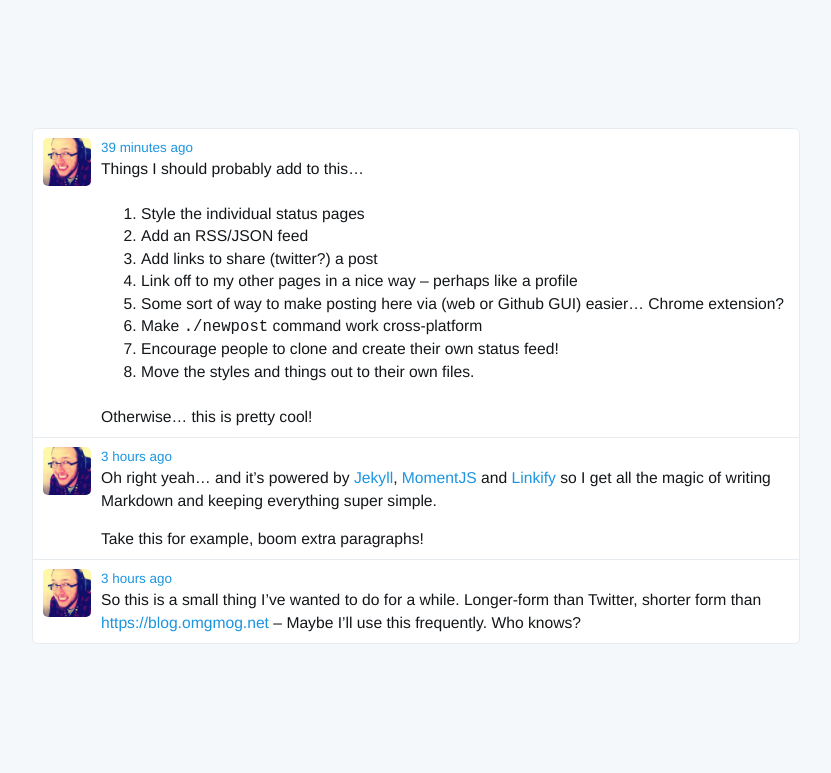
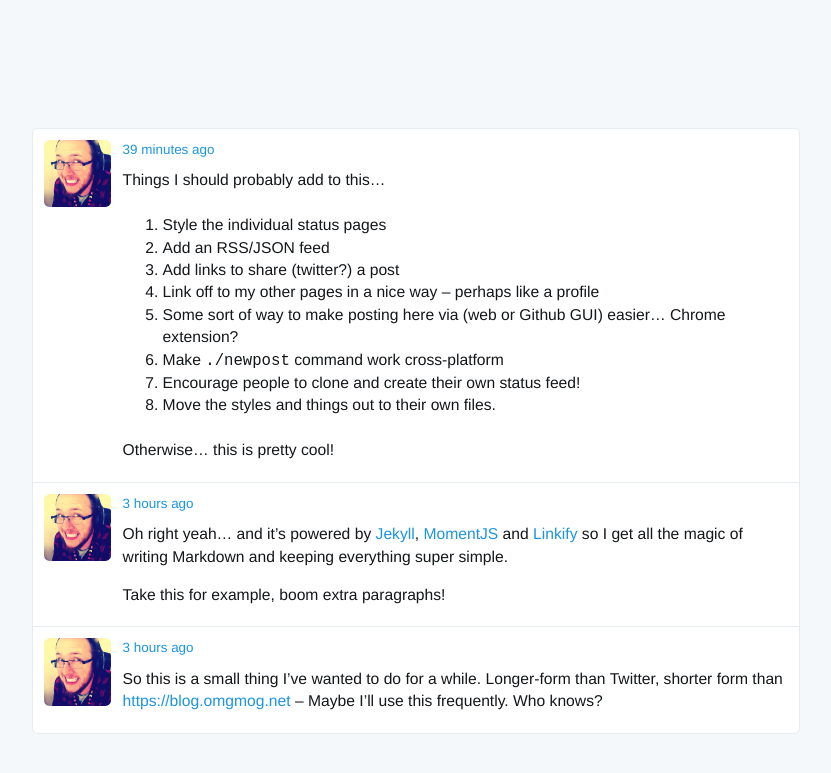
Before and after one commit to omgmog/status.omgmog.net, a Jekyll site: the page built from index.html, in a window 1280 px wide. Shown: the top 773 px of the page, without its empty margins (96-927 px from the left). Built offline with Jekyll 4.4.1, drawn with Linux system fonts in a browser that asks for light colours.

Commit message:
Moved styles to a .scss file and added some additional styles

```diff
--- a/_layouts/base.html
+++ b/_layouts/base.html
@@ -4,76 +4,7 @@
   <meta charset="utf-8">
   <meta http-equiv="X-UA-Compatible" content="IE=edge">
   <title>{% if page.title %}{{ page.title }} | {% endif %}{{ site.title }}</title>
-  <style>
-    html {
-      font-size: calc(1em + .5vw);
-      font-family: "Helvetica Neue", Helvetica, Arial, sans-serif;
-      line-height: 1.5;
-    }
-    body {
-      background-color: #f5f8fa;
-      color: #14171a;
-      margin: 10%;
-      width: 60%;
-    }
-    article {
-      background-color: #fff;
-      border: 1px solid #e6ecf0;
-      padding: 9px 12px;
-      padding-left: 68px;
-      margin: 0;
-      overflow: hidden;
-      transition: background-color .2s ease;
-    }
-    article + article {
-      border-top: 0;
-    }
-    article:first-of-type {
-      border-radius: .25em .25em 0 0;
-    }
-    article:last-of-type {
-      border-radius: 0 0 .25em .25em;
-    }
-    article:hover {
-      background-color: #f5f8fa;
-    }
-    .date {
-      font-size: .6rem;
-    }
-    p, li {
-      font-size: .7rem;
-      line-height: 1rem;
-      white-space: pre-wrap;
-      word-wrap: break-word;
-    }
-    p {
-      margin: 0;
-    }
-    p + p {
-      margin-top: 1em;
-    }
-    .avatar {
-      width: 48px;
-      height: 48px;
-      float: left;
-      margin-left: -58px;
-      border-radius: 5px;
-      border: 0;
-    }
-    a {
-      color: #1b95e0;
-      text-decoration: none;
-    }
-    a:hover {
-      text-decoration: underline;
-    }
-
-    @media (max-width: 800px) {
-      body {
-        width: auto;
-      }
-    }
-  </style>
+  <link rel="stylesheet" href="assets/style.css">
 </head>
 <body>
   {{ content }}
--- /dev/null
+++ b/assets/style.scss
@@ -0,0 +1,116 @@
+---
+---
+
+html {
+  font-size: calc(1em + .5vw);
+  font-family: "Helvetica Neue", Helvetica, Arial, sans-serif;
+  line-height: 1.5;
+}
+
+body {
+  background-color: #f5f8fa;
+  color: #14171a;
+  margin: 10%;
+  width: 60%;
+}
+
+article {
+  background-color: #fff;
+  border: 1px solid #e6ecf0;
+  padding: .5em;
+  padding-left: 4rem;
+  margin: 0;
+  overflow: hidden;
+  transition: background-color .2s ease;
+
+  + article {
+    border-top: 0;
+  }
+
+  &:first-of-type {
+    border-radius: .25em .25em 0 0;
+  }
+
+  &:last-of-type {
+    border-radius: 0 0 .25em .25em;
+  }
+
+  &:hover {
+    background-color: #f5f8fa;
+  }
+}
+
+.excerpt {
+  padding: 9px 0;
+}
+
+.date {
+  font-size: .6rem;
+}
+
+p,
+li {
+  font-size: .7rem;
+  line-height: 1rem;
+  white-space: pre-wrap;
+  word-wrap: break-word;
+}
+
+p {
+  margin: 0;
+
+  + p {
+    margin-top: 1em;
+  }
+}
+
+.avatar {
+  width: 3rem;
+  height: 3rem;
+  float: left;
+  margin-left: -3.5rem;
+  border-radius: .25rem;
+  border: 0;
+}
+
+a {
+  color: #1b95e0;
+  text-decoration: none;
+
+  &:hover {
+    text-decoration: underline;
+  }
+}
+
+.share {
+  font-size: .8rem;
+  color: #aab8c2;
+
+  &:hover {
+    color: #17bf63;
+  }
+  span {
+    display: none;
+  }
+}
+
+.svg {
+
+  svg {
+    width: 100%;
+    height: auto;
+    fill: currentColor;
+  }
+
+  &-retweet {
+    width: 1.2em;
+    height: .9em;
+  }
+}
+
+
+@media (max-width: 800px) {
+  body {
+    width: auto;
+  }
+}
```
